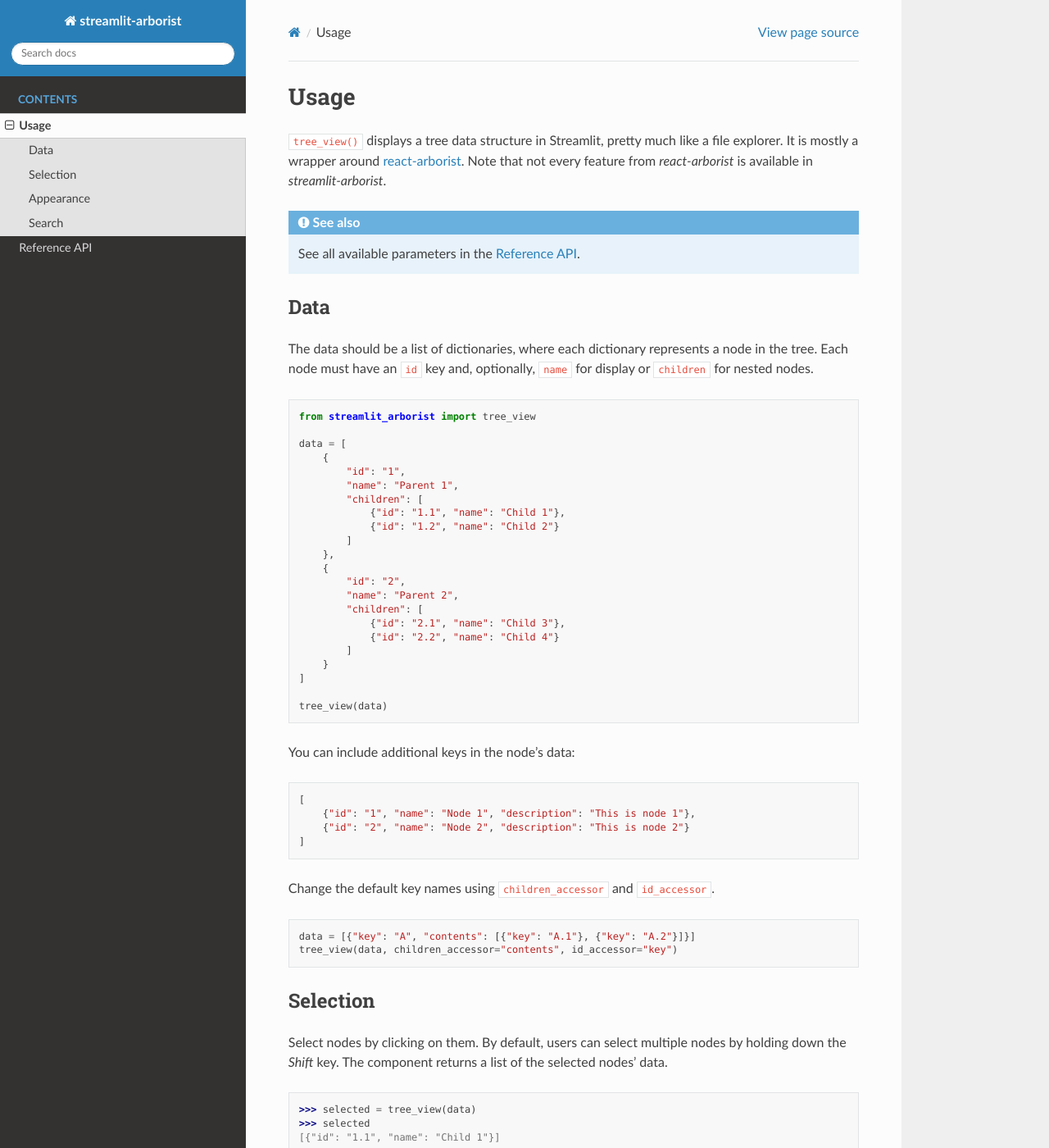
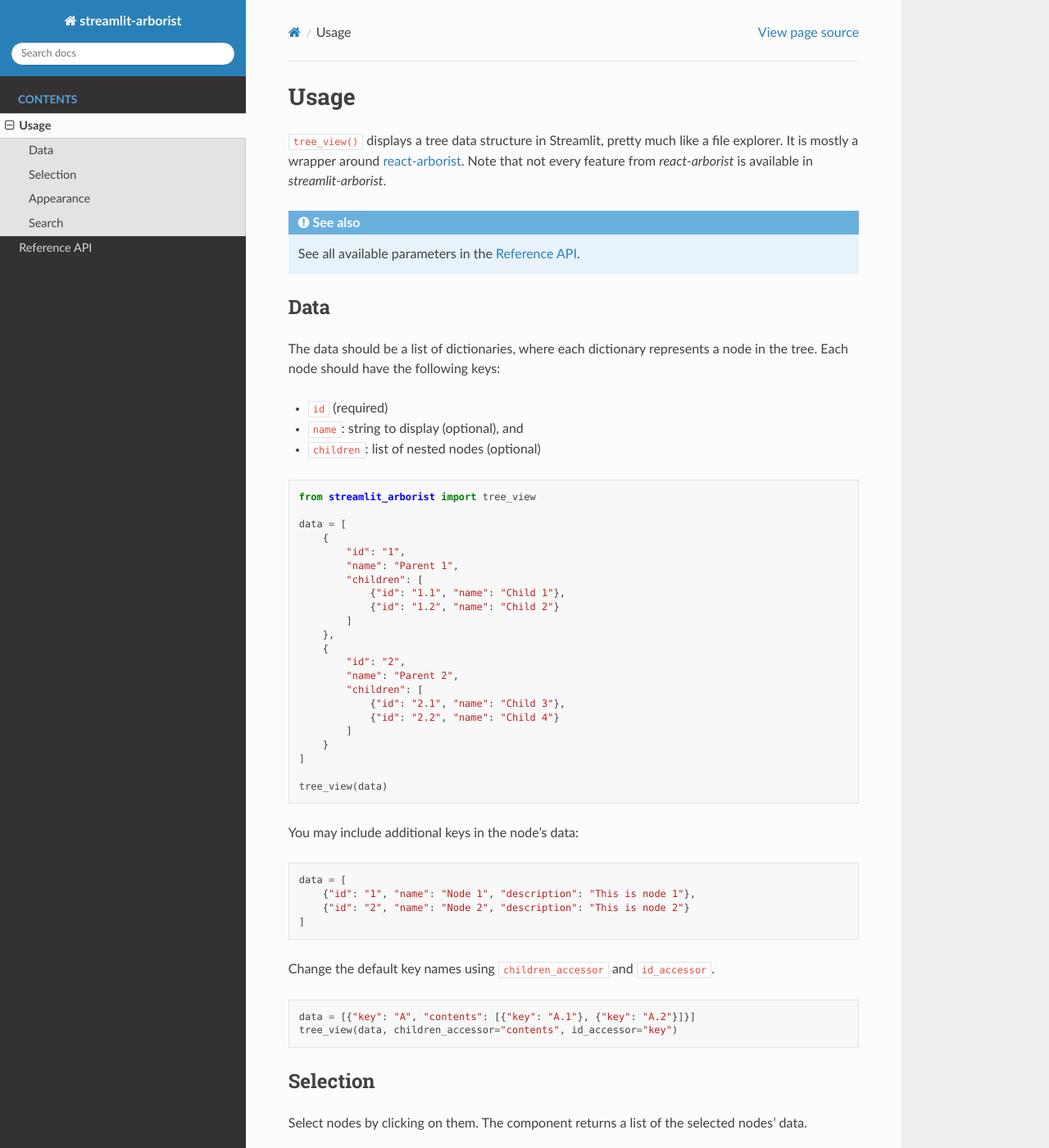
Before and after one commit to gabriel-msilva/streamlit-arborist, a Sphinx documentation site: the page built from docs/usage.rst, in a window 1280 px wide and 1400 px high. Shown: the whole window at 82% size. Built offline with Sphinx 7.4.7 and the Read the Docs theme 3.1.0, drawn with Linux system fonts in a browser that asks for light colours; some of the changed text lies outside the part shown.

Commit message:
DOCS: Rewrite sentences about data

```diff
--- a/docs/usage.rst
+++ b/docs/usage.rst
@@ -15,8 +15,11 @@
 
 The data should be a list of dictionaries, where each dictionary represents a node
 in the tree.
-Each node must have an ``id`` key and, optionally, ``name`` for display or ``children``
-for nested nodes.
+Each node should have the following keys:
+
+* ``id`` (required)
+* ``name``: string to display (optional), and
+* ``children``: list of nested nodes (optional)
 
 .. code-block:: python
 
@@ -43,11 +46,11 @@
 
     tree_view(data)
 
-You can include additional keys in the node's data:
+You may include additional keys in the node's data:
 
 .. code-block:: python
 
-    [
+    data = [
         {"id": "1", "name": "Node 1", "description": "This is node 1"},
         {"id": "2", "name": "Node 2", "description": "This is node 2"}
     ]
@@ -63,7 +66,6 @@
 ---------
 
 Select nodes by clicking on them.
-By default, users can select multiple nodes by holding down the *Shift* key.
 The component returns a list of the selected nodes' data.
 
 .. code-block:: python
```
Also changed, not shown: other parts of docs/usage.rst (+1 -0 lines), streamlit_arborist/__init__.py (+7 -3 lines).
